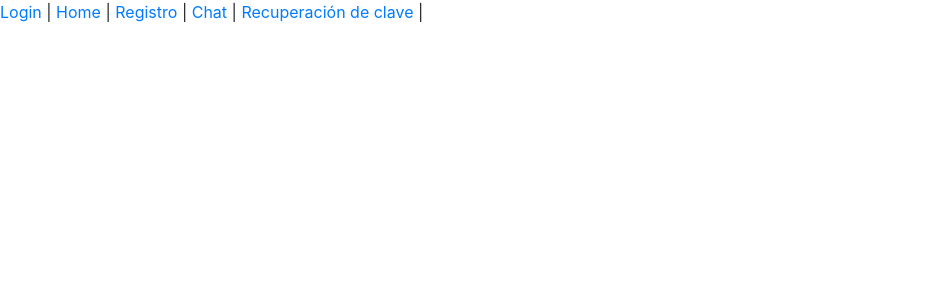
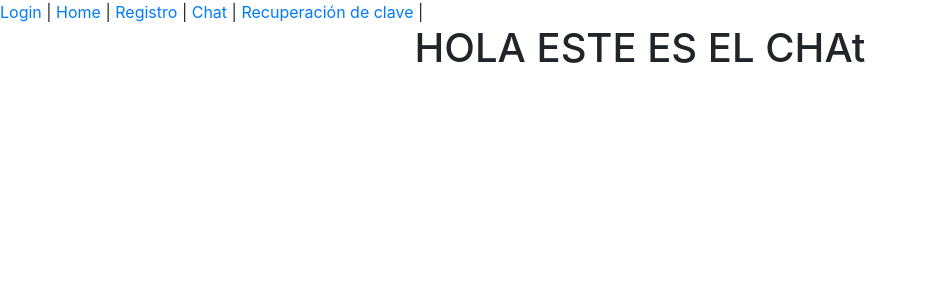
Before and after one commit to sebafariass/ProjectFinal, a Vue app: page /chat in a window 1280 px wide. Shown: the top 300 px of the page, without its empty margins (0-927 px from the left). Built offline with nearby package versions, Linux system fonts and the light colour scheme; no server answers; sample sign-in values are in the browser's storage.

Commit message:
probandoRutas

```diff
--- a/src/router/index.js
+++ b/src/router/index.js
@@ -24,6 +24,17 @@ const routes = [
         import(/* webpackChunkName: "login" */ "../views/Login.vue"),
 
     },
+
+    //RUTA NUEVA UNA VEZ ENTRANDO LA PARTE LOGIN
+    {
+      path: "/chat",
+      name: "Chat",
+      component: () =>
+        import( "../views/Chat.vue"),
+        meta: {
+          login: true,
+        },
+    },
   ];
 
   const router = new VueRouter({
--- /dev/null
+++ b/src/views/Chat.vue
@@ -0,0 +1,13 @@
+<template>
+  <div><h1>HOLA ESTE ES EL CHAt</h1></div>
+</template>
+
+<script>
+export default {
+
+}
+</script>
+
+<style>
+
+</style>
--- a/src/views/Home.vue
+++ b/src/views/Home.vue
@@ -19,9 +19,9 @@
          <div v-show="loading">
         <h3>Registrando Mascotas</h3>
         <v-progress-linear
-      color="red lighten-2"
-      buffer-value="0"
-      stream
+           color="red lighten-2"
+           buffer-value="0"
+           stream
     ></v-progress-linear>
          </div>
         <v-card v-for="(persona,i) in personas" :key="i"
```
